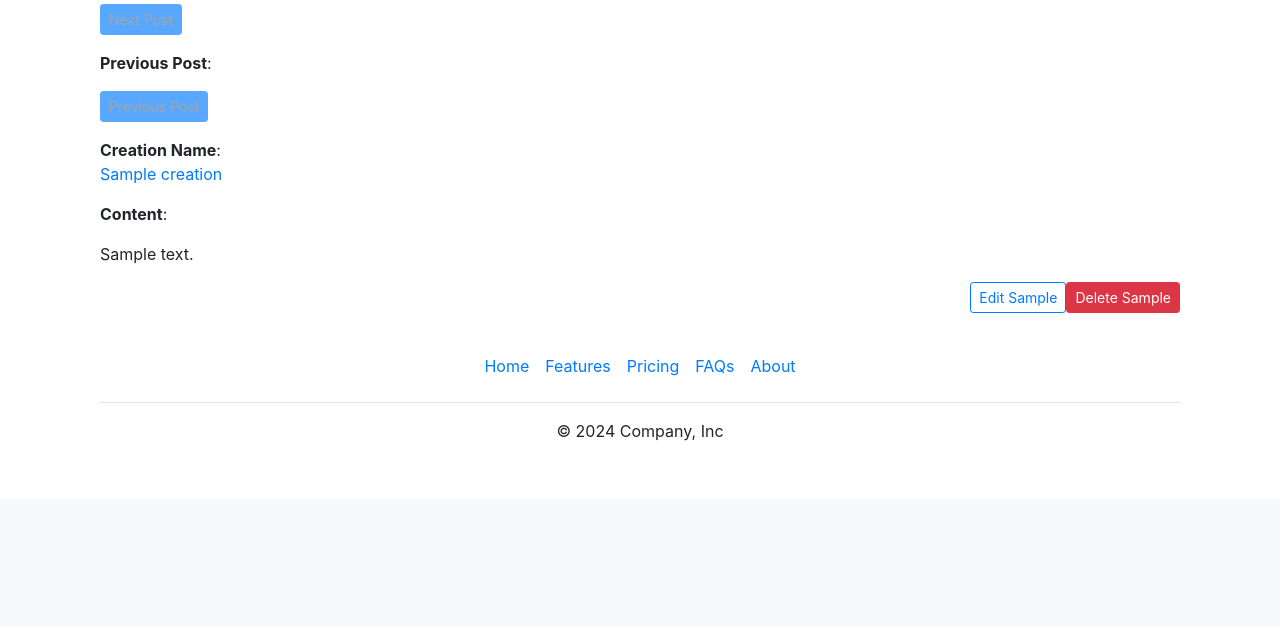
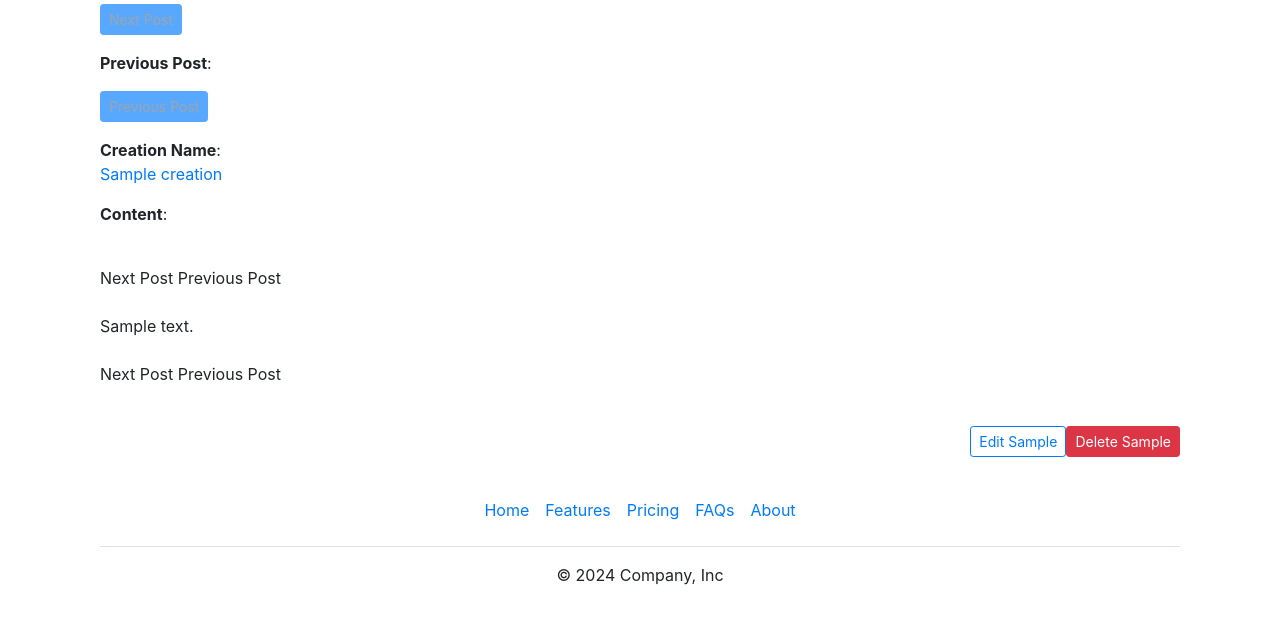
Before and after one commit to trainingmb/inadis, a Flask app: page /app/v1/creators/1/creations/1/posts/1 in a window 1280 px wide. Shown: the part 671-1297 px from the top of the page. Before the commit the page ends 1112 px from the top, so only its background shows below. Run offline with Flask 3, Linux system fonts and the light colour scheme; tables that the repository leaves empty hold one stand-in row (values such as "Sample post").

Commit message:
Update post_view.html

```diff
--- a/app/v1/templates/user/post_view.html
+++ b/app/v1/templates/user/post_view.html
@@ -68,9 +68,41 @@ Creation View
         </p>
         <p>
             <strong>Content</strong>:<br>
+            <br>
+                <div class="pager">
+                        {% if creation.next_post(post.id) %}
+                        <a class="next next_post_button" href="{{ url_for('app_views.rud_post', creator_id=creation.creator_id, creation_id=creation.id, post_id=creation.next_post(post.id))}}">Next Post
+                        </a>
+                        {% else %}
+                        Next Post
+                        {% endif %}
+                        {% if creation.prev_post(post.id) %}
+                        <a class="previous prev_post_button" href="{{ url_for('app_views.rud_post', creator_id=creation.creator_id, creation_id=creation.id, post_id=creation.prev_post(post.id))}}">
+                        Previous Post</a>
+                        {% else %}
+                        Previous Post
+                        {% endif %}
+                </div>
+            <br>
             {% if content %}
                 <div id="content-section">{{content.content | safe }}</div>
             {% endif %}
+            <br>
+                <div class="pager">
+                        {% if creation.next_post(post.id) %}
+                        <a class="next next_post_button" href="{{ url_for('app_views.rud_post', creator_id=creation.creator_id, creation_id=creation.id, post_id=creation.next_post(post.id))}}">Next Post
+                        </a>
+                        {% else %}
+                        Next Post
+                        {% endif %}
+                        {% if creation.prev_post(post.id) %}
+                        <a class="previous prev_post_button" href="{{ url_for('app_views.rud_post', creator_id=creation.creator_id, creation_id=creation.id, post_id=creation.prev_post(post.id))}}">
+                        Previous Post</a>
+                        {% else %}
+                        Previous Post
+                        {% endif %}
+                </div>
+            <br>
         </p>
     </div>
     <div class="post_details_delete float-right">
```
